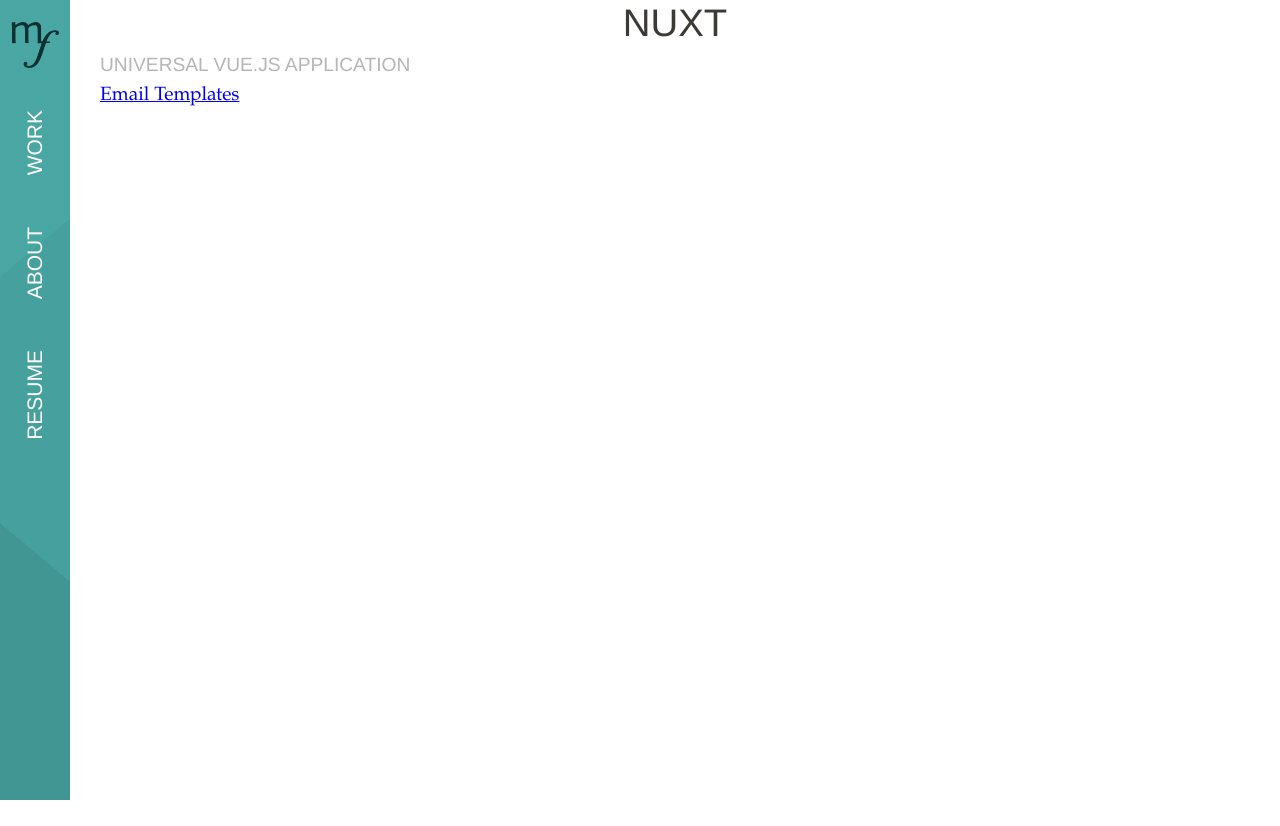
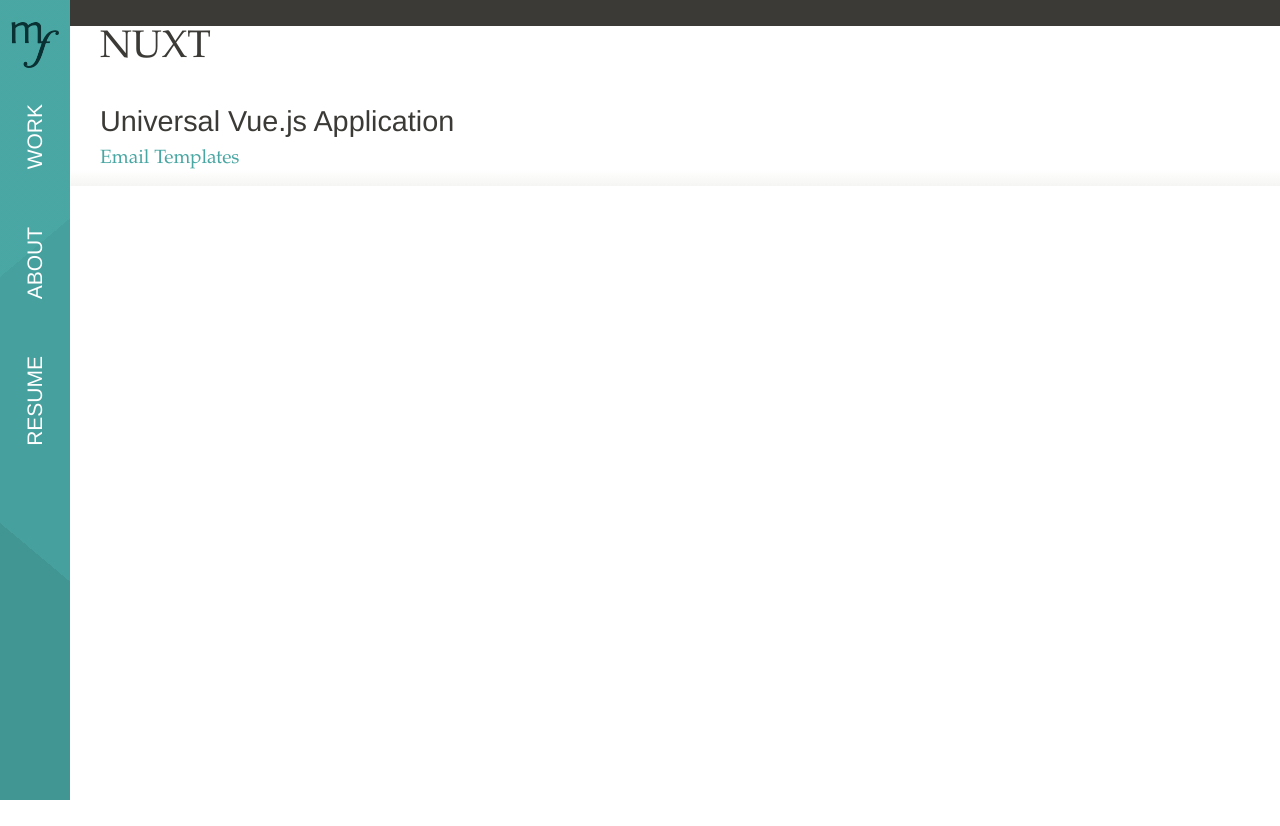
Before and after one commit to michaeldfoley/michaeldfoley.com, a Nuxt app: page / in a window 1280 px wide. Before the commit the page ends 800 px from the top, so only its background shows below. Built offline with nearby package versions, Linux system fonts and the light colour scheme.

Commit message:
seperated page elements into components

```diff
--- a/assets/_main.scss
+++ b/assets/_main.scss
@@ -5,6 +5,7 @@
   margin: 0;
 }
 html {
+  background-color: $text_color;
   color: $text-color;
   font-family: $font_main;
   font-size: 10px;
@@ -22,22 +23,29 @@
 body {
   background-image: linear-gradient(-45deg, #fff, #fff);
   font-size: $font-size;
-  line-height: 1.6;
+  line-height: $line-height;
   min-height: 100vh;
-  padding-bottom: 9rem;
+  padding-bottom: 49px;
 }
 
 p {
   margin-bottom: 1.2em;
 }
 
-h1, h2, h3, h4, h5, h6 {
+a {
+  color: $primary;
+  text-decoration: none;
+}
+
+h1 {
+  font-size: 2em;
+  font-weight: 400;
+  line-height: 1.2;
+}
+
+h2, h3, h4, h5, h6 {
   font-family: $font_head;
   font-weight: 500;
-}
-h1 {
-  line-height: 1.2;
-  margin-bottom: 0.1em;
 }
 
 hr {
@@ -51,7 +59,8 @@
 }
 
 .container {
-  margin: 0 1.5rem;
+  padding-left: 1.5rem;
+  padding-right: 1.5rem;
 }
 
 
@@ -61,9 +70,32 @@
   }
 }
 
-@media screen and (min-width: 426px) {
-  .container {
-    margin-left: calc(2.5rem + 70px);
-    margin-right: 2.5rem;
+.btn {
+  border-radius: 4px;
+  border: 1px solid #3b8070;
+  color: #3b8070;
+  display: inline-block;
+  font-family: $font_head;
+  font-size: 0.9em;
+  font-weight: 500;
+  padding: 1.5rem 3.5rem 1.2rem;
+  text-decoration: none;
+  text-transform: uppercase;
+
+  &:active {
+    background-color: #3b8070;
+    box-shadow: inset -1px 1px 4px -1px rgba(0,0,0,0.4);
+    color: #fff;
+    transform: translateY(2px);
   }
 }
+
+@media screen and (min-width: 426px) {
+  body {
+    padding-bottom: 0;
+  }
+  .container {
+    padding-left: calc(2.5rem + 70px);
+    padding-right: 2.5rem;
+  }
+}
--- a/assets/_vars.scss
+++ b/assets/_vars.scss
@@ -14,6 +14,7 @@
 $font_main: "ff-tisa-web-pro", Palatino, Georgia, serif;
 $font_head: "brandon-grotesque", "Helvetica Neue", Arial, sans-serif;
 $font-size: 1.6em;
+$line-height: 1.6;
 
 
 /*
@@ -25,11 +26,11 @@
 
 
 /*
-  Breakpoints
+  Mixins
 */
 
+/* Breakpoints */
 @mixin bp($point:'') {
-
   @if $point == sm {
     @media screen and (min-width: 426px) { @content; }
   }
@@ -40,3 +41,31 @@
     @media screen { @content; }
   }
 }
+
+/* Button - Gradient */
+@mixin btn-gradient($size, $left, $right) {
+  border-width: 0 $size;
+  border-style: solid;
+  border-left-color: $left;
+  border-right-color: $right;
+  background-image:
+    linear-gradient(135deg, $left, $right),
+    linear-gradient(135deg, $left, $right);
+  background-size: 100% $size;
+  background-position: 0 100%, 0 0;
+  background-repeat: no-repeat;
+  background-clip: border-box;
+
+  span {
+    background: -webkit-linear-gradient(45deg, $left, $right);
+    -webkit-background-clip: text;
+    -webkit-text-fill-color: transparent;
+  }
+  &:active {
+    background: linear-gradient(135deg, $left, $right);
+  }
+  &:active span {
+    background: none;
+    -webkit-text-fill-color: #fff;
+  }
+}
--- /dev/null
+++ b/components/HeaderCard.vue
@@ -0,0 +1,109 @@
+<template>
+  <header id="pageHead" class="page-head">
+    <div id="headline" class="headline">
+      <h1 class="title">
+        <span v-for="word in titleSplit">{{word}}</span>
+      </h1>
+      <aside class="meta">
+        <ul class="meta-tags">
+          <li v-for="tag in tagList">{{tag}}</li>
+        </ul>
+      </aside>
+      <a v-if="url" :href="url" class="btn"><span>View the Project</span></a>
+    </div>
+    <section>
+      <slot></slot>
+    </section>
+  </header>
+</template>
+<script>
+  export default {
+    props: {
+      url: String,
+      tags: String,
+      title: String
+    },
+    computed: {
+      tagList () {
+        return this.tags.split(',');
+      },
+      titleSplit () {
+        return this.title.split(' ');
+      }
+    }
+  };
+</script>
+
+<style scoped lang="scss">
+  @import "~assets/_vars.scss";
+  .page-head {
+    background-color: #f0eceb;
+    border-bottom: 1px solid rgba(0,0,0,0.1);
+    height: 100vmin;
+    margin-bottom: $section-break;
+    min-height: 200px;
+    overflow: hidden;
+  }
+  .headline {
+    margin-bottom: 3rem;
+    text-align: center;
+  }
+  .title {
+    margin: 16px 70px 0.4em;
+
+    span {
+      display: inline-block;
+      margin: 0 3px;
+    }
+  }
+  .meta {
+    margin-bottom: 0;
+    opacity: 0.8;
+  }
+  .meta-tags {
+    display: block;
+    font-family: $font_head;
+    font-size: 0.8em;
+    list-style-type: none;
+    margin: 0 -1.5rem;
+    padding: 0;
+    position: relative;
+  }
+  li {
+    display: inline-block;
+    margin: 0 1.5rem;
+  }
+  .btn {
+    font-size: 0.8em;
+    padding: 1rem 3rem 0.7rem;
+    margin-top: 2rem;
+    @include btn-gradient(1px, #3dade9, #bf2fcb);
+  }
+
+  @include bp(md) {
+    .page-head {
+      display: grid;
+      align-items: center;
+      grid-template-columns: repeat(2, 1fr);
+      grid-gap: 3rem;
+      grid-auto-rows: minmax(100px, auto);
+    }
+    .headline {
+      margin-bottom: 0;
+    }
+    .title {
+      margin-top: 0;
+    }
+  }
+
+  @include bp(sm) {
+    .page-head {
+      margin-left: 70px;
+      height: 50vmin;
+    }
+    .title {
+      margin-left: 2rem;
+      margin-right: 2rem;
+    }
+  }
+</style>
--- a/components/Navigation.vue
+++ b/components/Navigation.vue
@@ -1,12 +1,5 @@
 <template>
   <div>
-    <div id="navbar" class="bar">
-      <nav>
-        <nuxt-link exact to="/">Work</nuxt-link>
-        <nuxt-link to="/adogperson">About</nuxt-link>
-        <nuxt-link to="/available">Resume</nuxt-link>
-      </nav>
-    </div>
 
     <nuxt-link exact to="/" class="logo" id="logo">
       <svg xmlns="http://www.w3.org/2000/svg" width="71.4px" height="70px" viewBox="0 0 71.4 70" aria-labelledby="title" role="presentation">
@@ -24,6 +17,14 @@
         <line id="letterfcross" fill="none" stroke-width="3" stroke-miterlimit="10" x1="39.5" y1="31" x2="57.6" y2="31" clip-path="url(#mf)"/>
       </svg>
     </nuxt-link>
+
+    <div id="navbar" class="bar">
+      <nav>
+        <nuxt-link exact to="/">Work</nuxt-link>
+        <nuxt-link to="/adogperson">About</nuxt-link>
+        <nuxt-link to="/available">Resume</nuxt-link>
+      </nav>
+    </div>
   </div>
 </template>
 <style scoped lang="scss">
@@ -60,13 +61,13 @@
 
   nav {
     display: flex;
+    justify-content: space-around;
+    align-items: center;
     flex-grow: 1;
     font-family: $font_head;
     font-size: 1em;
     font-weight: 400;
-    margin: 0 20px 0 10px;
-    justify-content: space-between;
-    align-items: center;
+    margin: 0 5px;
     text-transform: uppercase;
     transition: font-size .3s;
 
@@ -90,7 +91,6 @@
       background-position: 65% center;
       background-size: 100vw 100vh;
       border: 0;
-      flex-direction: column;
       height: 100vh;
       width: 70px;
     }
@@ -98,14 +98,13 @@
       position: fixed;
     }
     nav {
+      display: grid;
+      grid-gap: 20px;
       font-size: 16px;
-      margin: 80px 0 20px;
+      margin: 85px 0 20px;
       max-height: 350px;
-      flex-direction: column;
-      align-items: center;
 
       a {
-        margin: 10px 0;
         transform: rotate(180deg);
         writing-mode: vertical-rl;
       }
@@ -115,12 +114,14 @@
   @media screen and (min-width: 426px) and (min-height: 385px) {
     nav {
       font-size: 19px;
+      margin-top: 90px;
     }
   }
 
   @media screen and (min-width: 426px) and (min-height: 520px) {
     nav {
       font-size: 21px;
+      grid-gap: 50px;
       margin-top: 100px;
     }
   }
--- /dev/null
+++ b/components/NextProject.vue
@@ -0,0 +1,57 @@
+<template>
+  <nav class="container next-project">
+    <a :href="url">
+      <div>
+        <span class="next-project--label">Next Project</span>
+        <h1><slot></slot></h1>
+      </div>
+      <svg version="1.1" id="svg-arrow" class="next-project--arrow" xmlns="http://www.w3.org/2000/svg" xmlns:xlink="http://www.w3.org/1999/xlink" x="0px" y="0px" viewBox="0 0 30 22" xml:space="preserve">
+        <polygon points="19.6,1.4 26.2,8 0,8 0,10 26.2,10 19.6,16.6 21,18 30,9 21,0 "/>
+      </svg>
+    </a>
+  </nav>
+</template>
+<script>
+  export default {
+    props: {
+      url: String
+    }
+  };
+</script>
+
+<style scoped lang="scss">
+  @import "~assets/_vars.scss";
+  .next-project {
+    overflow: hidden;
+  }
+  a {
+    display: flex;
+    flex-wrap: wrap;
+    justify-content: space-between;
+    align-items: flex-end;
+    margin: 0 auto;
+    max-width: $text-width;
+    padding-top: 6rem;
+    padding-bottom: 6rem;
+  }
+  h1 {
+    margin: 0;
+  }
+  .next-project--label {
+    display: block;
+    color: $meta-color;
+    font-family: $font_head;
+    font-size: 0.8em;
+    margin-left: 0.1em;
+    text-transform: uppercase;
+  }
+  .next-project--arrow {
+    fill: $primary;
+    width: 2.5em;
+    transition: transform 0.3s cubic-bezier(0,.57,.82,1.68);
+    transform: translate(0, 0.2em)
+  }
+  a:hover .next-project--arrow {
+    transform: translate(15px, 0.2em);
+  }
+</style>
--- a/layouts/page.vue
+++ b/layouts/page.vue
@@ -16,51 +16,19 @@
 
 <style lang="scss">
 @import "~assets/_vars.scss";
+main {
+  background-image: linear-gradient(to bottom, #fff 90%, #f5f5f3);
+  padding-bottom: 1rem;
+}
 .text {
   margin: 0 auto $section-break;
   max-width: $text-width;
 }
 
-.word {
-  display: inline-block;
-}
-
-.word + .word {
-  margin-left: 6px;
-}
-
-h2 {
+.text h2 {
   color: #b5b5b7;
   font-size: 1em;
   text-transform: uppercase;
-}
-
-h3 {
-  font-size: 1em;
-}
-
-.title {
-  margin-top: 0;
-  text-align: center;
-}
-
-.meta {
-  margin-bottom: 0;
-  opacity: 0.8;
-  text-align: center;
-}
-.meta-tags {
-  display: block;
-  font-family: $font_head;
-  font-size: 0.8em;
-  list-style-type: none;
-  margin: 0 -1.5rem;
-  padding: 0;
-
-  li {
-    display: inline-block;
-    margin: 0 1.5rem;
-  }
 }
 
 .tldr {
@@ -70,37 +38,8 @@
 .section--break {
   margin-bottom: ($section-break - 1.5);
 }
-.page-head {
-  height: 100vmin;
-  overflow: hidden;
-  margin-bottom: $section-break;
-}
-.page-image img {
-  max-width: 100%;
-}
-
-.headline {
-  margin: 16px 70px 3rem;
-}
-
-
-@include bp(md) {
-  .page-image,
-  .headline {
-    width: 50%;
-  }
-
-  .page-head {
-    display: flex;
-    align-items: center;
-  }
-}
 
 @include bp(sm) {
-  .page-head {
-    margin-left: 70px;
-    height: 50vmin;
-  }
   .tldr {
     text-align: center;
   }
--- a/nuxt.config.js
+++ b/nuxt.config.js
@@ -24,7 +24,8 @@
    ** Plugins
    */
   plugins: [
-    { ssr: false, src: '~plugins/OpeningAnimation' }
+    { ssr: false, src: '~plugins/OpeningAnimation' },
+    { ssr: false, src: '~plugins/Console' }
   ],
   /*
   ** Build configuration
```
Also changed, not shown: pages/working/emails.vue (+10 -28 lines), plugins/Console.js (added, +13 -0 lines), plugins/OpeningAnimation.js (+23 -7 lines).
